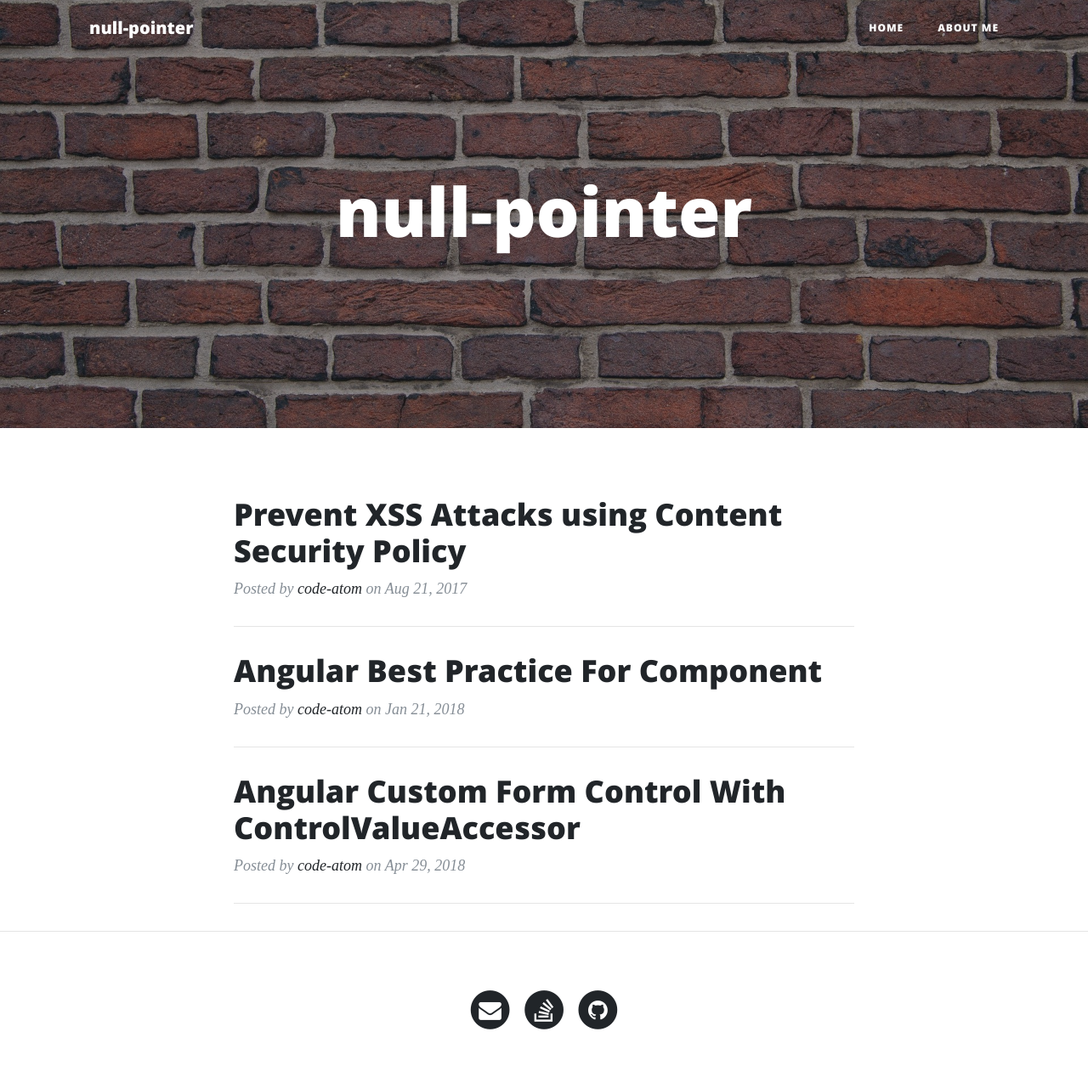
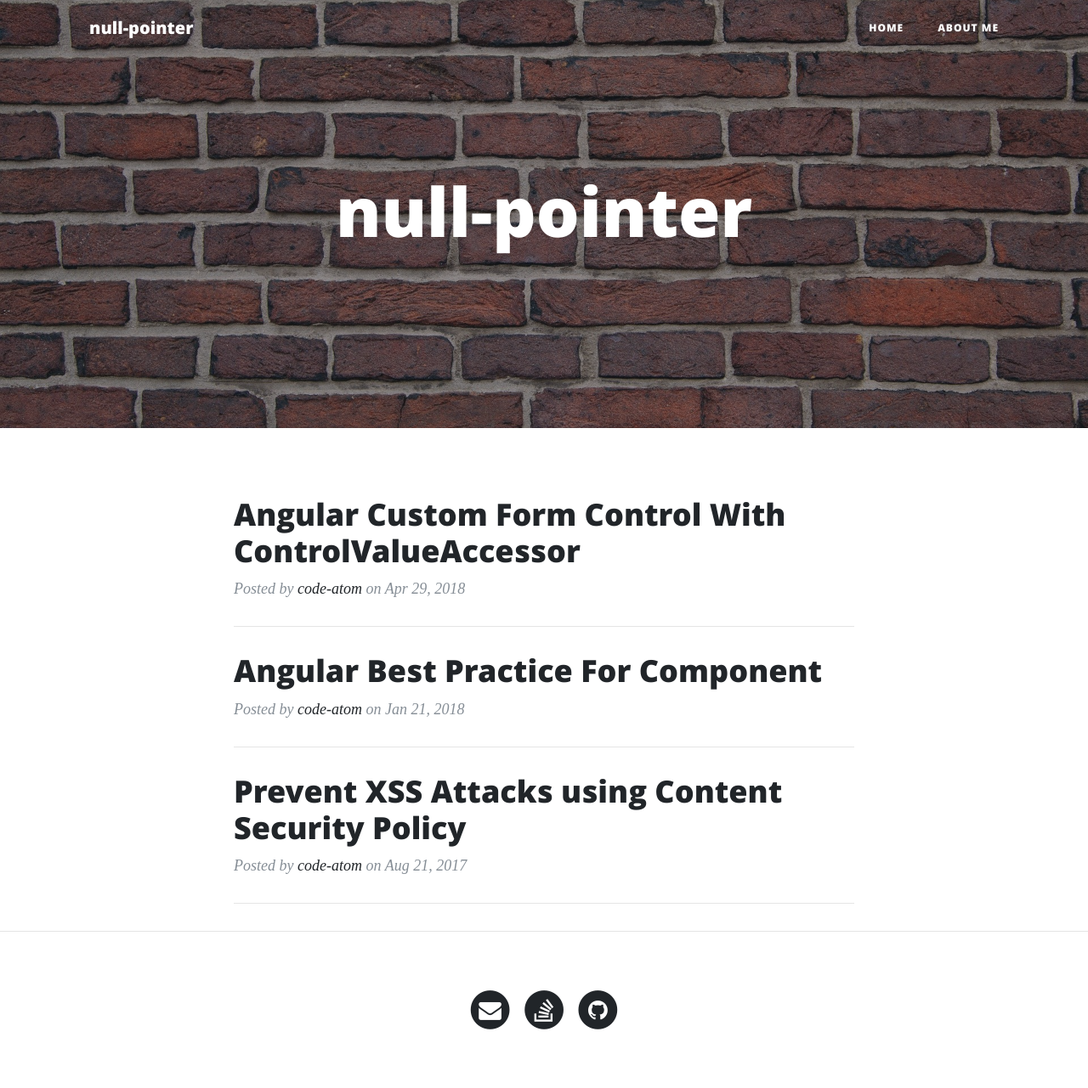
Before and after one commit to code-atom/code-atom.github.io, a Jekyll site: the page built from index.md, in a window 1280 px wide. Shown: the whole page at 85% size. Built offline with Jekyll 4.4.1, drawn with Linux system fonts in a browser that asks for light colours; nearby versions of some CDN libraries; some web fonts are replaced; library files that are not in the unit come from our copies.

Commit message:
remove reverse order

```diff
--- a/_layouts/home.html
+++ b/_layouts/home.html
@@ -5,7 +5,7 @@ layout: default
 <div class="container">
   <div class="row">
     <div class="col-lg-8 col-md-10 mx-auto">
-      {% for post in site.posts reversed %} {% assign date_format = site.minima.date_format | default: "%b %-d, %Y" %}
+      {% for post in site.posts %} {% assign date_format = site.minima.date_format | default: "%b %-d, %Y" %}
       <div class="post-preview">
         <a href="{{ post.url | relative_url }}">
           <h2 class="post-title">
```
